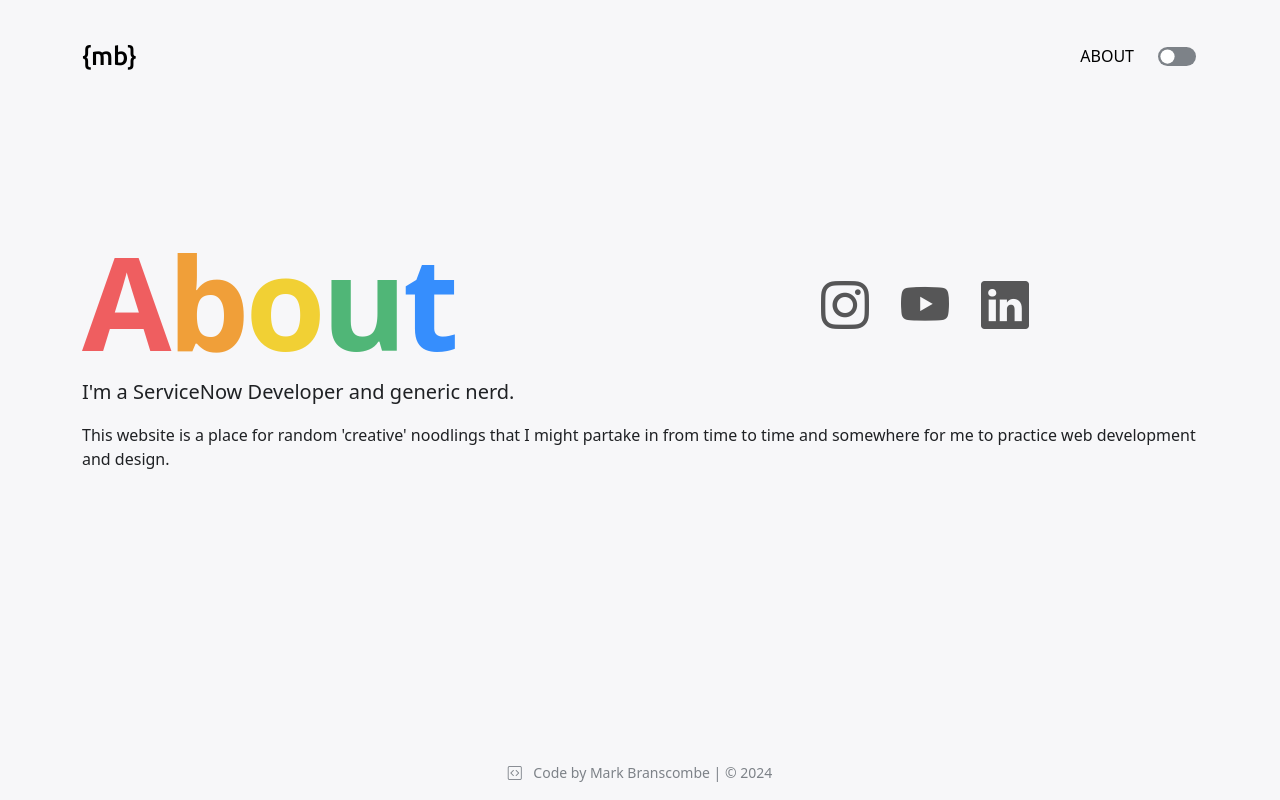
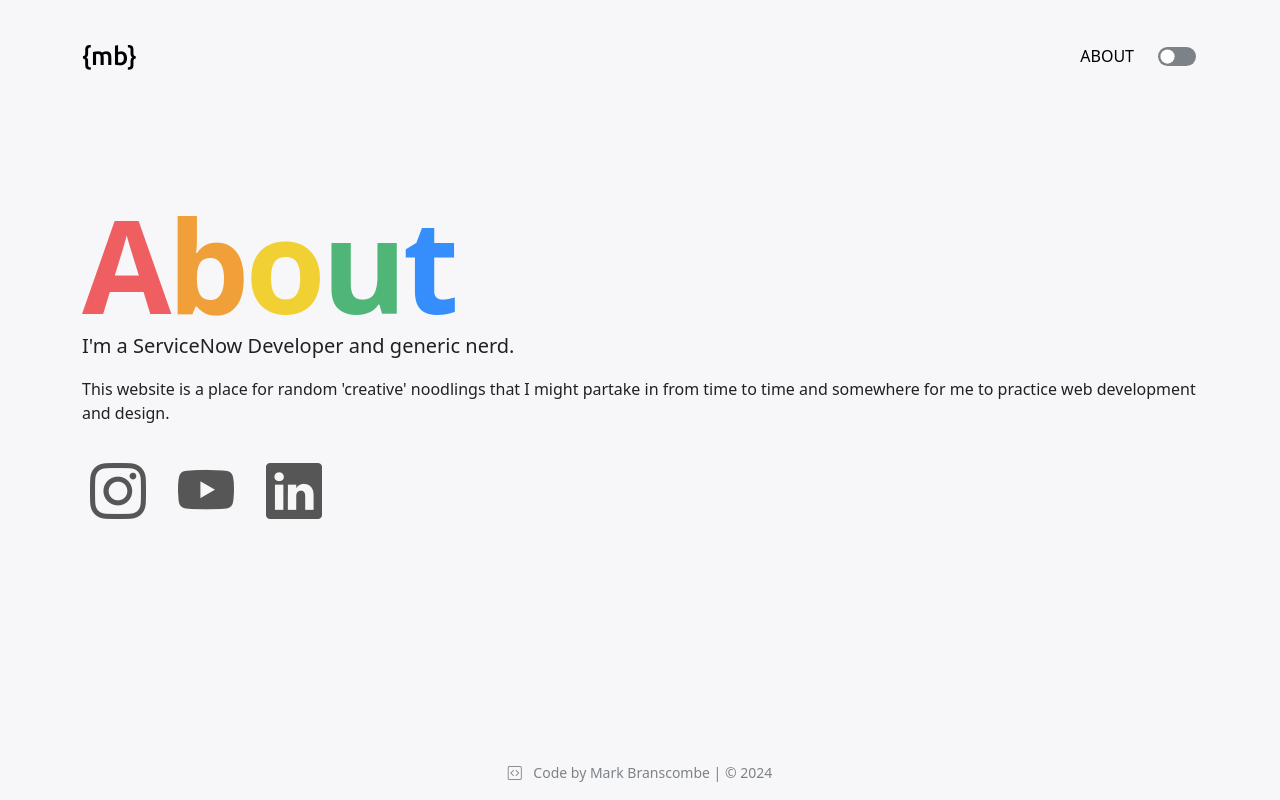
Before and after one commit to Spangoss/spangoss.github.io, a plain HTML site: page about.html in a window 1280 px wide. Drawn offline with nearby package versions, Linux system fonts and the light colour scheme; a web font is replaced by a local one.

Commit message:
Revised About page

```diff
--- a/about.html
+++ b/about.html
@@ -74,15 +74,17 @@
     </nav>
     <!-- Main Content -->
     <div class="container mb-5 pb-5">
-        <div class="row align-items-center mb-3">
-            <div class="col-6">
-                <h1 class="title rainbow-text">About</h1>
-            </div>
-            <div class="col-6">
+        <div class="row">
+            <div class="col">
+                <h1 class="title rainbow-text mb-3">About</h1>
+                <p class="lead">I'm a ServiceNow Developer and generic nerd.</p>
+                <p>This website is a place for random 'creative' noodlings that I might partake in from time to time and
+                    somewhere for me to practice web development and design.
+                </p>
                 <nav class="navbar navbar-expand">
-                    <div class="container">
+                    <div class="container ps-0">
                         <div class="collapse navbar-collapse">
-                            <ul class="navbar-nav mx-auto gap-3 social-icon">
+                            <ul class="navbar-nav gap-3 display-4">
                                 <li class="nav-item">
                                     <a href="https://www.instagram.com/mook_spangoss/" target="_blank"
                                         class="nav-link"><i class="bi bi-instagram"></i></a>
@@ -101,14 +103,6 @@
                 </nav>
             </div>
         </div>
-        <div class="row mb-3">
-            <div class="col">
-                <p class="lead">I'm a ServiceNow Developer and generic nerd.</p>
-                <p>This website is a place for random 'creative' noodlings that I might partake in from time to time and
-                    somewhere for me to practice web development and design.
-                </p>
-            </div>
-        </div>
     </div>
     <!-- Footer-->
     <footer class="mt-auto">
--- a/styles/main.css
+++ b/styles/main.css
@@ -102,10 +102,6 @@ body {
 }
 
 /* About */
-.social-icon {
-    font-size: 3rem;
-}
-
 .bi-instagram:hover {
     background-image: linear-gradient(115deg, #6228d7, #ee2a7b, #f9ce34);
     background-clip: text;
```
Also changed, not shown: index.html (+5 -1 lines).
